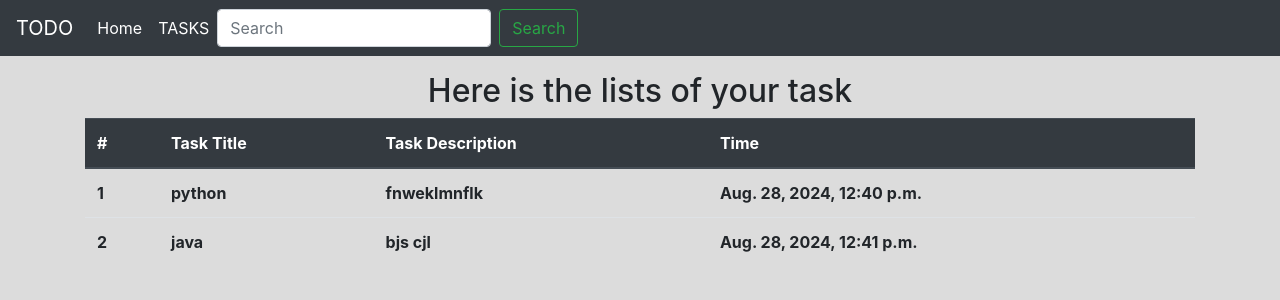
After one commit to JyotismitaDash/TO-DO-LIST, a Django app: template templates/testapp/search_results.html in a window 1280 px wide. The commit adds this page. Shown: the top 300 px of the page. Run offline with Django 4.2, Linux system fonts and the light colour scheme; the template is opened without the code that fills it: values that come from a table or form of the project are taken from there, others are empty; data comes from the database, SQL or seed files in the repository; both versions use the stored data as it was after the commit.

Commit message:
"Added search functionality to task list, including form in about.html and base.html, and new view and URL pattern"

```diff
--- a/templates/testapp/base.html
+++ b/templates/testapp/base.html
@@ -28,8 +28,13 @@
             <li class="nav-item active">
                 <a class="nav-link" href="/abt">TASKS <span class="sr-only">(current)</span></a>
               </li>
+              <form method='get' action="/search" class="form-inline my-2 my-lg-0">
+                <input class="form-control mr-sm-2" name="query" type="query" placeholder="Search" aria-label="Search">
+                <button class="btn btn-outline-success my-2 my-sm-0" type="submit">Search</button>
+              </form>
+          </ul>
 
-          </ul>
+
         </div>
       </nav>
 
--- /dev/null
+++ b/templates/testapp/search_results.html
@@ -0,0 +1,32 @@
+<!doctype html>
+{% extends 'testapp/base.html' %}
+{% block body_block %}
+<div class="container my-3">
+  <h2 class="text-center">Here is the lists of your task</h2>
+<table class="table">
+  <thead class="thead-dark">
+    <tr>
+      <th scope="col">#</th>
+      <th scope="col">Task Title</th>
+      <th scope="col">Task Description</th>
+      <th scope="col">Time</th>
+
+
+    </tr>
+  </thead>
+  <tbody>
+    {% for task in task_list %}
+    <tr>
+      <th scope="row">{{forloop.counter}}</th>
+      <th>{{task.tasktitle}}</th>
+      <th>{{task.testdesc}}</th>
+      <th>{{task.time}}</th>
+
+    </tr>
+    {% endfor %}
+
+  </tbody>
+</table>
+
+
+{% endblock %}
--- a/todoapp/urls.py
+++ b/todoapp/urls.py
@@ -21,7 +21,8 @@ from testapp import views
 urlpatterns = [
     path('admin/', admin.site.urls),
     path('', views.homeview),
-    path('abt/', views.aboutview),
+    path('abt/', views.aboutview,name='abt'),
      path('delete/<int:id>', views.delete_view),
      path('update/<int:id>', views.update_view),
+    path('search', views.search_tasks, name='search_tasks'),
 ]
```
Also changed, not shown: testapp/views.py (+7 -0 lines), db.sqlite3.
